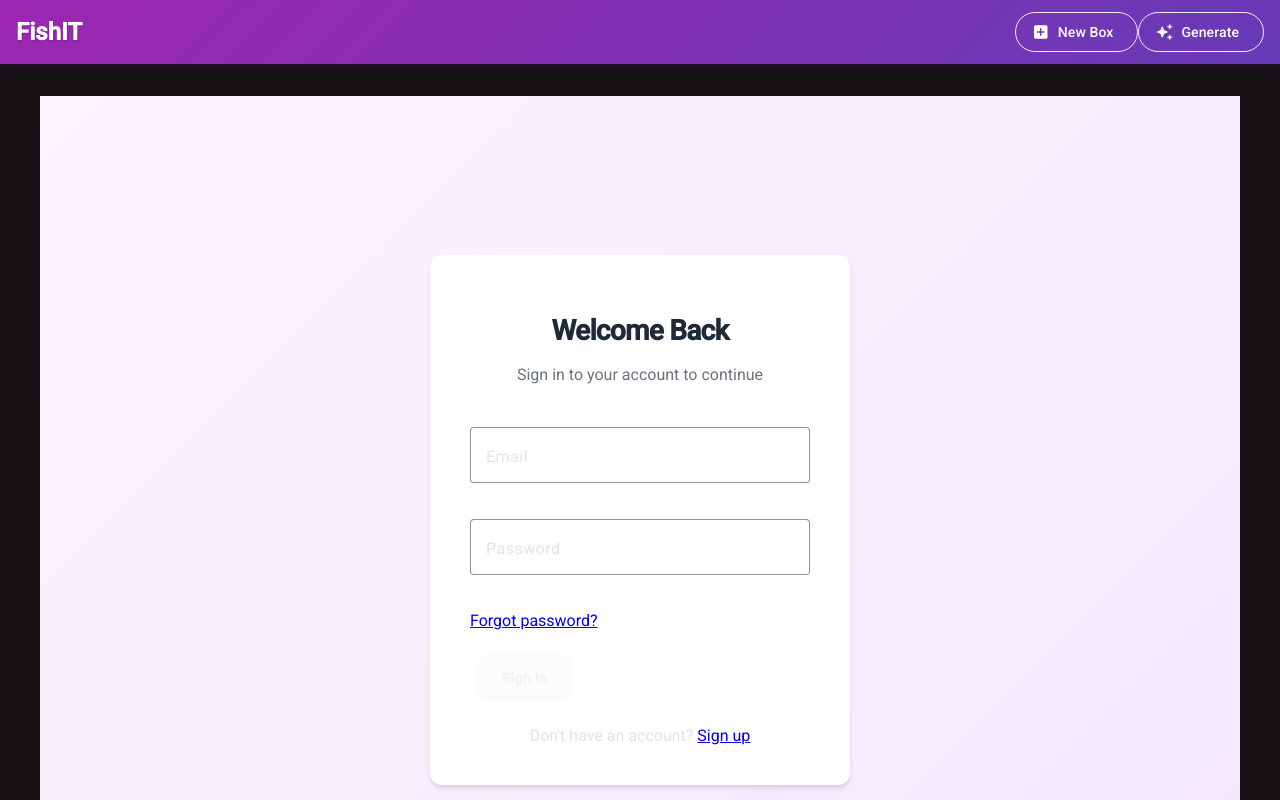
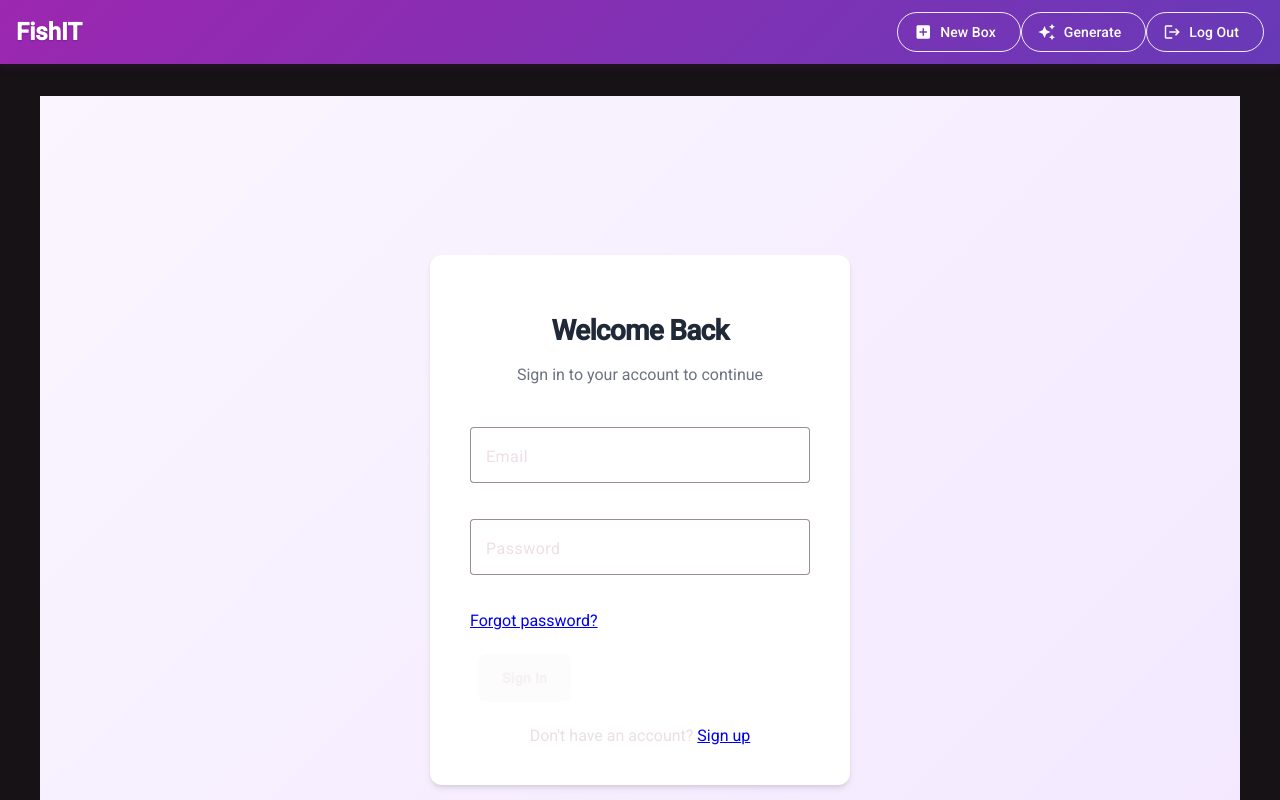
Before and after one commit to SayWhat04/FishIT, an Angular app in the folder client/: page /login in a window 1280 px wide. Built offline with nearby package versions, Linux system fonts and the light colour scheme; sample sign-in values are in the browser's storage.

Commit message:
feat: Implement logout mechanism

```diff
--- a/client/src/app/components/header/header.component.html
+++ b/client/src/app/components/header/header.component.html
@@ -24,6 +24,16 @@
           <mat-icon>auto_awesome</mat-icon>
           Generate
         </button>
+
+        <button
+          mat-stroked-button
+          (click)="logout()"
+          matTooltip="Sign out from your account"
+          matTooltipPosition="below"
+          class="header-btn-elegant">
+          <mat-icon>logout</mat-icon>
+          Log Out
+        </button>
       </div>
     </div>
   </div>
--- a/client/src/app/components/header/header.component.ts
+++ b/client/src/app/components/header/header.component.ts
@@ -50,6 +50,18 @@ export class HeaderComponent {
     this.router.navigate(['/generate']);
   }
 
+  logout(): void {
+    this.authService.logout().subscribe({
+      next: () => {
+        this.showSuccess('Logged out successfully!');
+      },
+      error: (error) => {
+        console.error('Logout failed:', error);
+        this.showError('Logout failed. Please try again.');
+      }
+    });
+  }
+
   private showSuccess(message: string): void {
     this.snackBar.open(message, 'Close', {
       duration: 3000,
```
